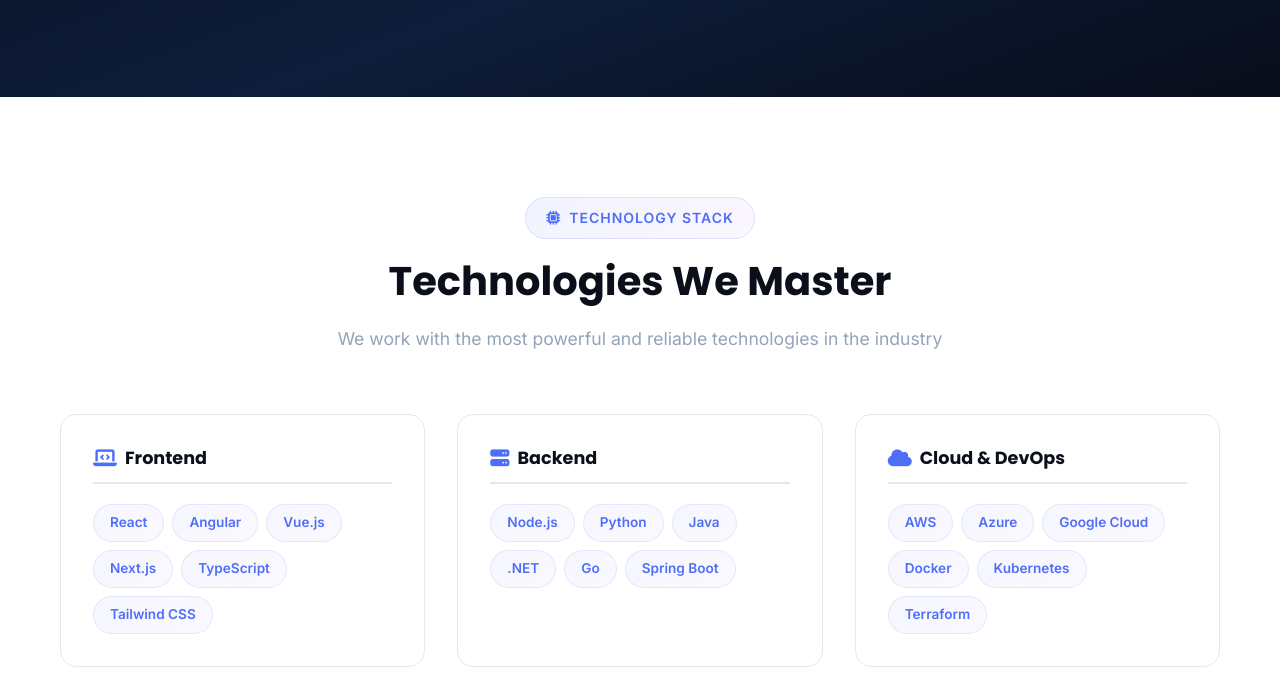
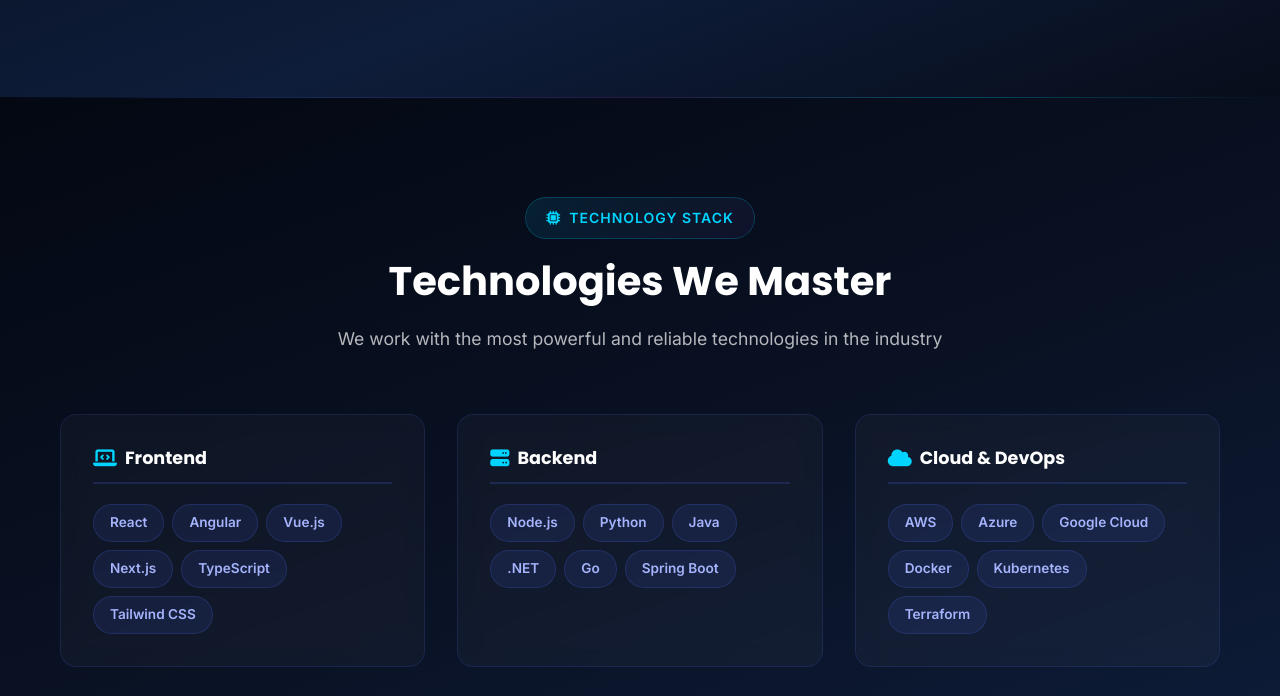
Before and after one commit to pvamshi012-arch/primeaxis-website, a website: page index.html in a window 1280 px wide. Shown: the part 4510-5206 px from the top of the page. Drawn offline with nearby package versions, Linux system fonts and the light colour scheme.

Commit message:
Dark theme for Technologies section only

```diff
--- a/css/style.css
+++ b/css/style.css
@@ -2488,33 +2488,35 @@
 }
 
 .tech-category {
-    background: var(--white);
-    border: 1px solid var(--light-gray);
+    background: rgba(255, 255, 255, 0.03);
+    border: 1px solid rgba(79, 110, 247, 0.15);
     border-radius: 16px;
     padding: 2rem;
     transition: all 0.3s ease;
+    backdrop-filter: blur(10px);
 }
 
 .tech-category:hover {
     transform: translateY(-4px);
-    box-shadow: 0 15px 35px rgba(79, 110, 247, 0.1);
+    box-shadow: 0 15px 35px rgba(79, 110, 247, 0.15);
     border-color: var(--secondary);
+    background: rgba(79, 110, 247, 0.06);
 }
 
 .tech-category h4 {
     font-size: 1.1rem;
     font-weight: 700;
-    color: var(--primary);
+    color: #ffffff;
     margin-bottom: 1.25rem;
     padding-bottom: 0.75rem;
-    border-bottom: 2px solid var(--light-gray);
+    border-bottom: 2px solid rgba(79, 110, 247, 0.2);
     display: flex;
     align-items: center;
     gap: 0.5rem;
 }
 
 .tech-category h4 i {
-    color: var(--secondary);
+    color: var(--accent);
     font-size: 1.2rem;
 }
 
@@ -2527,12 +2529,12 @@
 .tech-tag {
     display: inline-block;
     padding: 0.4rem 1rem;
-    background: linear-gradient(135deg, rgba(79, 110, 247, 0.06), rgba(168, 85, 247, 0.04));
-    color: var(--secondary);
+    background: rgba(79, 110, 247, 0.1);
+    color: #a5b4fc;
     border-radius: 20px;
     font-size: 0.85rem;
     font-weight: 600;
-    border: 1px solid rgba(79, 110, 247, 0.12);
+    border: 1px solid rgba(79, 110, 247, 0.2);
     transition: all 0.3s ease;
 }
 
--- a/index.html
+++ b/index.html
@@ -394,7 +394,7 @@
     <!-- Stats section — will be added once we have real data -->
 
     <!-- ===== TECHNOLOGIES SECTION ===== -->
-    <section id="technologies" class="team section">
+    <section id="technologies" class="section-dark section">
         <div class="container">
             <div class="section-header" data-aos="fade-up">
                 <span class="section-tag"><i class="fas fa-microchip"></i> Technology Stack</span>
```
